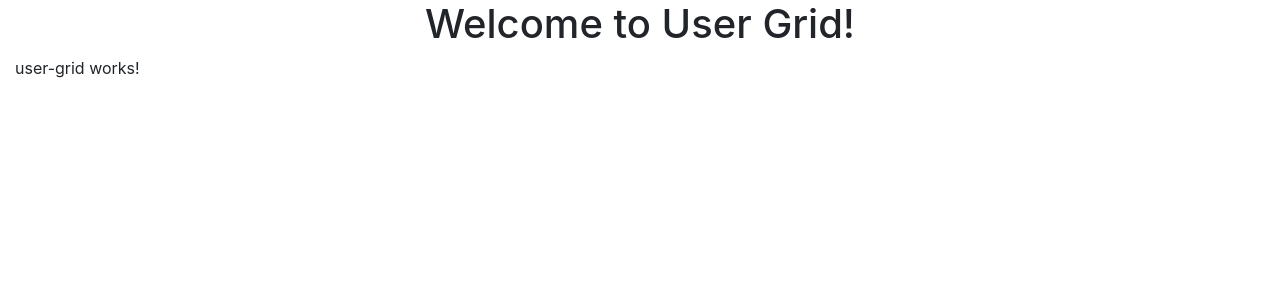
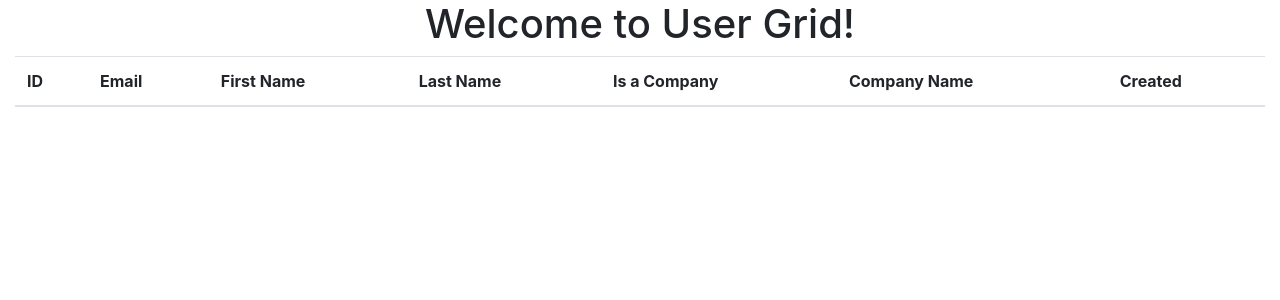
Before and after one commit to me245/user-typeahead-filter, an Angular app: page / in a window 1280 px wide. Shown: the top 300 px of the page. Built offline with nearby package versions, Linux system fonts and the light colour scheme.

Commit message:
Add grid template and user input

```diff
--- a/src/app/user-grid/user-grid.component.html
+++ b/src/app/user-grid/user-grid.component.html
@@ -1,3 +1,26 @@
-<p>
-  user-grid works!
-</p>
+<table class="table">
+  <thead>
+    <tr>
+      <th>ID</th>
+      <th>Email</th>
+      <th>First Name</th>
+      <th>Last Name</th>
+      <th>Is a Company</th>
+      <th>Company Name</th>
+      <th>Created</th>
+    </tr>
+  </thead>
+  <tbody>
+    <ng-container *ngFor="let user of users">
+    <tr>
+      <td>{{user.id}}</td>
+      <td>{{user.email}}</td>
+      <td>{{user.fname}}</td>
+      <td>{{user.lname}}</td>
+      <td>{{user.isCompany}}</td>
+      <td>{{user.company}}</td>
+      <td>{{user.created}}</td>
+    </tr>
+  </ng-container>
+  </tbody>
+</table>
--- a/src/app/user-grid/user-grid.component.ts
+++ b/src/app/user-grid/user-grid.component.ts
@@ -1,4 +1,5 @@
-import { Component, OnInit } from '@angular/core';
+import { Component, OnInit, Input } from '@angular/core';
+import { User } from '../data-models/user';
 
 @Component({
   selector: 'app-user-grid',
@@ -6,6 +7,7 @@ import { Component, OnInit } from '@angular/core';
   styleUrls: ['./user-grid.component.css']
 })
 export class UserGridComponent implements OnInit {
+  @Input() users: User[] = [];
 
   constructor() { }
 
```
Also changed, not shown: 1 other file (tests, documents, lock files or other folders).
